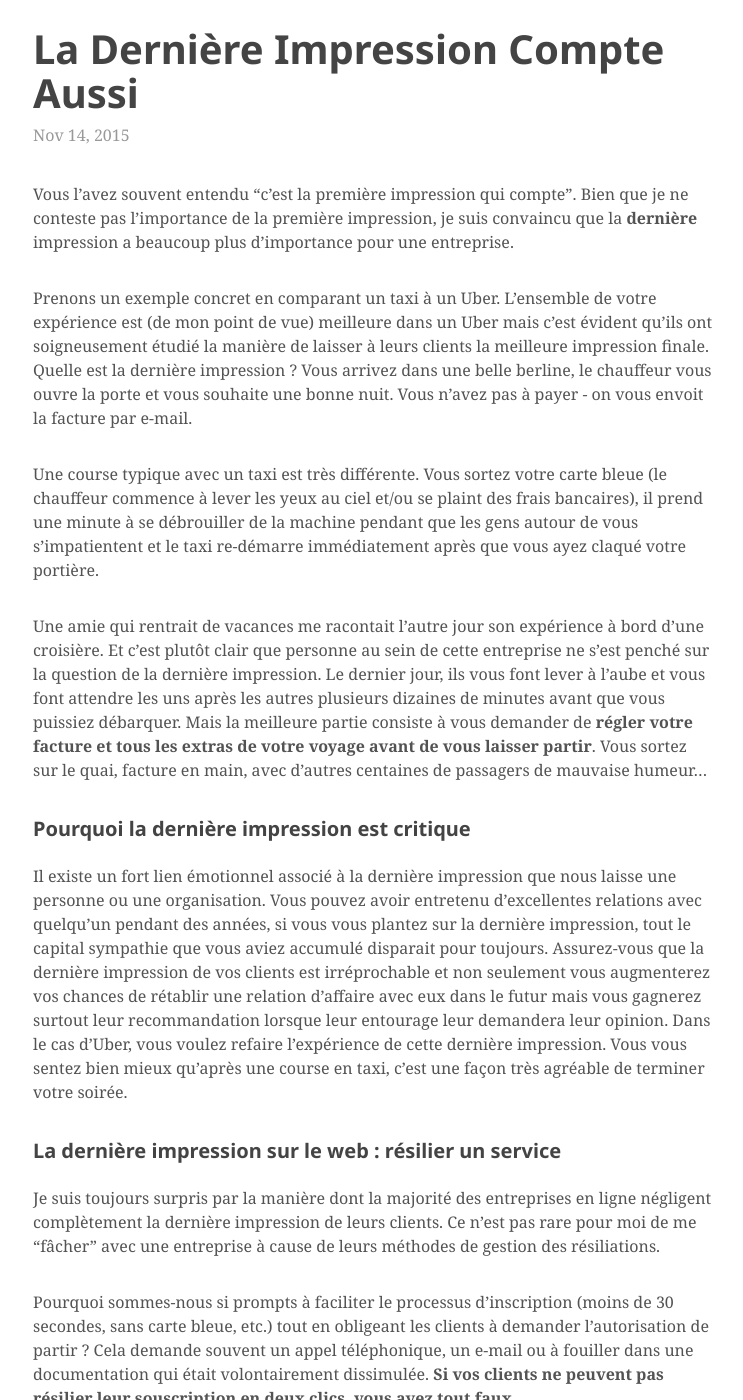
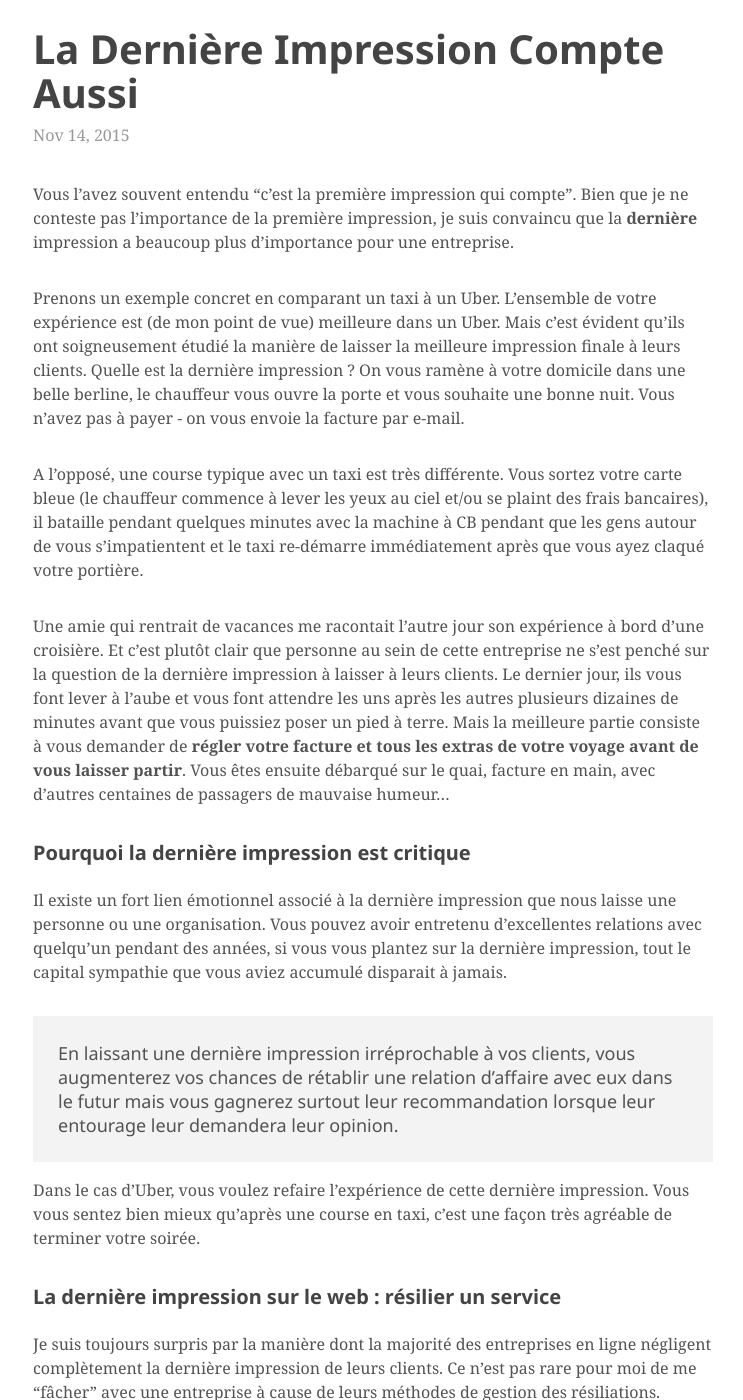
Before and after one commit to tarikpeudon/tarikpeudon.github.io, a Jekyll site: the page built from _posts/2015-11-14-la-derniere-impression-compte-aussi.markdown, in a window 1280 px wide and 1400 px high. Shown: the whole window, without its empty margins (267-1010 px from the left). Built offline with Jekyll 4.4.1, drawn with Linux system fonts in a browser that asks for light colours; some web fonts are replaced; some of the changed text lies outside the part shown.

Commit message:
Update 2015-11-14-la-derniere-impression-compte-aussi.markdown

```diff
--- a/_posts/2015-11-14-la-derniere-impression-compte-aussi.markdown
+++ b/_posts/2015-11-14-la-derniere-impression-compte-aussi.markdown
@@ -7,15 +7,19 @@
 
 Vous l’avez souvent entendu “c’est la première impression qui compte”. Bien que je ne conteste pas l’importance de la première impression, je suis convaincu que la **dernière** impression a beaucoup plus d’importance pour une entreprise.
 
-Prenons un exemple concret en comparant un taxi à un Uber. L’ensemble de votre expérience est (de mon point de vue) meilleure dans un Uber mais c’est évident qu’ils ont soigneusement étudié la manière de laisser à leurs clients la meilleure impression finale. Quelle est la dernière impression ? Vous arrivez dans une belle berline, le chauffeur vous ouvre la porte et vous souhaite une bonne nuit. Vous n’avez pas à payer - on vous envoit la facture par e-mail.
+Prenons un exemple concret en comparant un taxi à un Uber. L’ensemble de votre expérience est (de mon point de vue) meilleure dans un Uber. Mais c’est évident qu’ils ont soigneusement étudié la manière de laisser la meilleure impression finale à leurs clients. Quelle est la dernière impression ? On vous ramène à votre domicile dans une belle berline, le chauffeur vous ouvre la porte et vous souhaite une bonne nuit. Vous n’avez pas à payer - on vous envoie la facture par e-mail.
 
-Une course typique avec un taxi est très différente. Vous sortez votre carte bleue (le chauffeur commence à lever les yeux au ciel et/ou se plaint des frais bancaires), il prend une minute à se débrouiller de la machine pendant que les gens autour de vous s’impatientent et le taxi re-démarre immédiatement après que vous ayez claqué votre portière.
+A l'opposé, une course typique avec un taxi est très différente. Vous sortez votre carte bleue (le chauffeur commence à lever les yeux au ciel et/ou se plaint des frais bancaires), il bataille pendant quelques minutes avec la machine à CB pendant que les gens autour de vous s’impatientent et le taxi re-démarre immédiatement après que vous ayez claqué votre portière.
 
-Une amie qui rentrait de vacances me racontait l’autre jour son expérience à bord d’une croisière. Et c’est plutôt clair que personne au sein de cette entreprise ne s’est penché sur la question de la dernière impression. Le dernier jour, ils vous font lever à l’aube et vous font attendre les uns après les autres plusieurs dizaines de minutes avant que vous puissiez débarquer. Mais la meilleure partie consiste à vous demander de **régler votre facture et tous les extras de votre voyage avant de vous laisser partir**. Vous sortez sur le quai, facture en main, avec d’autres centaines de passagers de mauvaise humeur...
+Une amie qui rentrait de vacances me racontait l’autre jour son expérience à bord d’une croisière. Et c’est plutôt clair que personne au sein de cette entreprise ne s’est penché sur la question de la dernière impression à laisser à leurs clients. Le dernier jour, ils vous font lever à l’aube et vous font attendre les uns après les autres plusieurs dizaines de minutes avant que vous puissiez poser un pied à terre. Mais la meilleure partie consiste à vous demander de **régler votre facture et tous les extras de votre voyage avant de vous laisser partir**. Vous êtes ensuite débarqué sur le quai, facture en main, avec d’autres centaines de passagers de mauvaise humeur...
 
 ### Pourquoi la dernière impression est critique
 
-Il existe un fort lien émotionnel associé à la dernière impression que nous laisse une personne ou une organisation. Vous pouvez avoir entretenu d’excellentes relations avec quelqu’un pendant des années, si vous vous plantez sur la dernière impression, tout le capital sympathie que vous aviez accumulé disparait pour toujours. Assurez-vous que la dernière impression de vos clients est irréprochable et non seulement vous augmenterez vos chances de rétablir une relation d’affaire avec eux dans le futur mais vous gagnerez surtout leur recommandation lorsque leur entourage leur demandera leur opinion. Dans le cas d’Uber, vous voulez refaire l’expérience de cette dernière impression. Vous vous sentez bien mieux qu’après une course en taxi, c’est une façon très agréable de terminer votre soirée.
+Il existe un fort lien émotionnel associé à la dernière impression que nous laisse une personne ou une organisation. Vous pouvez avoir entretenu d’excellentes relations avec quelqu’un pendant des années, si vous vous plantez sur la dernière impression, tout le capital sympathie que vous aviez accumulé disparait à jamais.
+
+> En laissant une dernière impression irréprochable à vos clients, vous augmenterez vos chances de rétablir une relation d’affaire avec eux dans le futur mais vous gagnerez surtout leur recommandation lorsque leur entourage leur demandera leur opinion.
+
+Dans le cas d’Uber, vous voulez refaire l’expérience de cette dernière impression. Vous vous sentez bien mieux qu’après une course en taxi, c’est une façon très agréable de terminer votre soirée.
 
 ### La dernière impression sur le web : résilier un service
 
```
Also changed, not shown: other parts of _posts/2015-11-14-la-derniere-impression-compte-aussi.markdown (+2 -2 lines).
